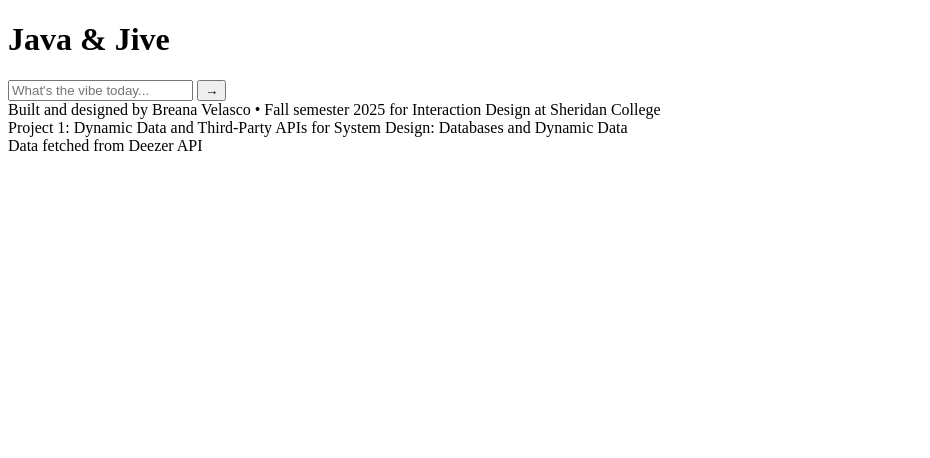
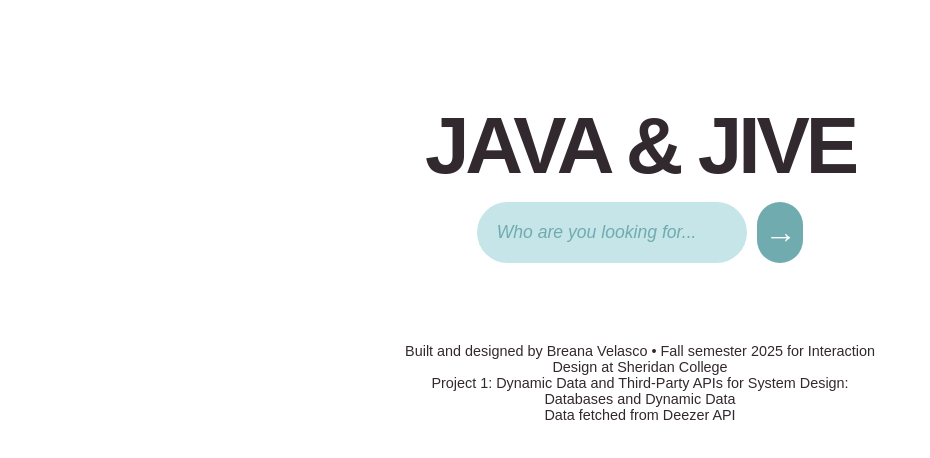
Before and after one commit to candidcanvas/systemdesign-proj1, a plain HTML site: page index.html in a window 1280 px wide. Shown: the whole page, without its empty margins (0-930 px from the left). Drawn offline with Linux system fonts and the light colour scheme.

Commit message:
added css styling for most of the site

```diff
--- a/index.html
+++ b/index.html
@@ -14,17 +14,13 @@
     </header>
 
     <form id="searchForm">
-        <input id="searchText" type="text" placeholder="What's the vibe today...">
-        <button id="searchButton" type="submit">&#8594;</button>
+        <input id="searchText" type="text" placeholder="Who are you looking for..." style="flex-grow: 5;">
+        <button id="searchButton" type="submit" style="flex-grow: 2;">&#8594;</button>
     </form>
 
     <main id="vinylShelf">
         <!-- js results here -->
     </main>
-
-    <div id="tracklist">
-        <!-- js popover here -->
-    </div>
 
     <footer>
         Built and designed by Breana Velasco • Fall semester 2025 for Interaction Design at Sheridan College
--- a/script.js
+++ b/script.js
@@ -1,9 +1,7 @@
-// import { createProfile } from './receipt.js';
-
 const searchForm = document.querySelector(`#searchForm`);
 const mainContent = document.querySelector(`#vinylShelf`);
 
-// form submission event listener
+// form submission event listener, lines 5-24 based on Harold Sikkema's IMDB search example
 searchForm.addEventListener("submit", event => {
     event.preventDefault();
 
@@ -23,13 +21,12 @@ searchForm.addEventListener("submit", event => {
             displayResults(response.data);
         })
         .catch(err => console.error(err));
-
-
 });
 
 // display results
 const displayResults = (results) => {
     mainContent.innerHTML = '';
+    // lines 30-32, 37-38 based on Harold Sikkema's Pokémon Types example
     if (results) {
         results.forEach(async result => {
             const popoverId = `popover-${result.id}`;
@@ -42,11 +39,13 @@ const displayResults = (results) => {
 
             // fetch tracks for each album
             let trackTitles = '';
+            // lines 42-60 from using Co-Pilot to help fetch tracklist information
             try {
                 const tracklistUrl = `https://corsproxy.io/?url=https://api.deezer.com/album/${result.id}/tracks`;
                 const response = await fetch(tracklistUrl);
                 const data = await response.json();
                 if (data.data && Array.isArray(data.data)) {
+                    totalTracks = data.data.length;
                     trackTitles = data.data.map(track => {
                         const minutes = Math.floor(track.duration / 60);
                         const seconds = String(track.duration % 60).padStart(2, '0');
@@ -62,9 +61,11 @@ const displayResults = (results) => {
             console.log(trackTitles);
 
             let template =
-                `<button id="display" class="open" popoverTarget="${result.id}" >
-                    <img src="${result.cover_medium}" alt="${result.title}" style="cursor:pointer" width="150px"/>
-                    <div class="shelf"></div>
+                `<button id="display" class="open" popoverTarget="${result.id}">
+                    <div class="item">
+                        <img src="${result.cover_medium}" alt="${result.title}" style="cursor:pointer" width="150px"/>
+                        <div class="shelf"></div>
+                    </div>
                 </button>
 
                 <div popover id="${result.id}">
@@ -94,7 +95,7 @@ const displayResults = (results) => {
 
                        <div class="total">
                             <p>ITEM COUNT:</p>
-                            insert total here
+                            <p>${totalTracks}</p>
                         </div>
 
                         <h3>Thank you for visiting!</h3>
--- a/style.css
+++ b/style.css
@@ -0,0 +1,88 @@
+html {
+    height: 100%;
+    width: 100%;
+    font-size: 16px;
+}
+
+body {
+    display: grid;
+    grid-template-columns: repeat(12, 1fr);
+    margin: 100px 150px;
+    font-family: Arial, sans-serif;
+}
+
+header {
+    text-align: center;
+    text-transform: uppercase;
+    grid-column: 4 / span 6;
+    font-size: 2.5em;
+    font-weight: bold;
+    letter-spacing: -4px;
+    color: #32292F;
+}
+
+header h1 {
+    margin: 0;
+}
+
+form {
+    grid-column: 5 / span 4;
+    display: flex;
+    gap: 10px;
+    margin-top: 10px;
+}
+
+#searchText {
+    padding: 20px;
+    border-style: none;
+    border-radius: 50px;
+    background: #C5E5E8;
+    color: #32292F;
+    font-size: 1.1em;
+}
+
+#searchText::placeholder {
+    color: #70ABAF;
+    font-style: italic;
+}
+
+#searchButton {
+    border-style: none;
+    border-radius: 50px;
+    background-color: #70ABAF;
+    color: white;
+    font-size: 2em;
+    cursor: pointer;
+}
+
+#searchButton:active {
+    background-color: #5A7B7D;
+}
+
+#vinylShelf {
+    grid-column: 2 / span 10;
+    display: flex;
+    flex-wrap: wrap;
+    justify-content: center;
+    gap: 30px;
+    margin-top: 30px;
+}
+
+#display {
+    border-style: none;
+    background-color: transparent;
+}
+
+.shelf{
+    height: 16px;
+    width: 170px;
+    background-color: #CE8147;
+}
+
+footer {
+    text-align: center;
+    grid-column: 4 / span 6;
+    margin-top: 50px;
+    font-size: 0.9em;
+    color: #32292F;
+}
```
